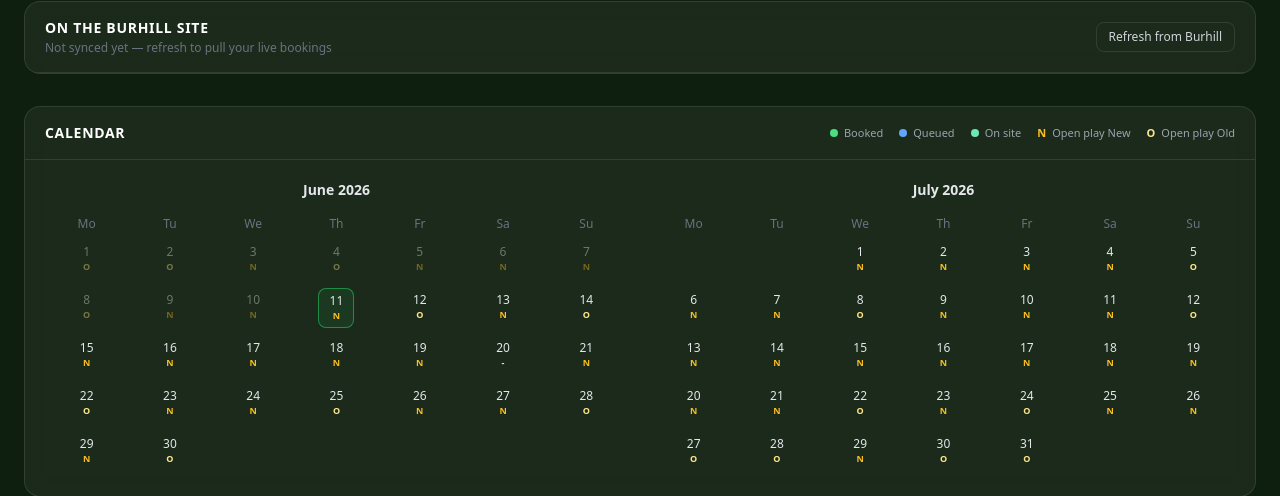
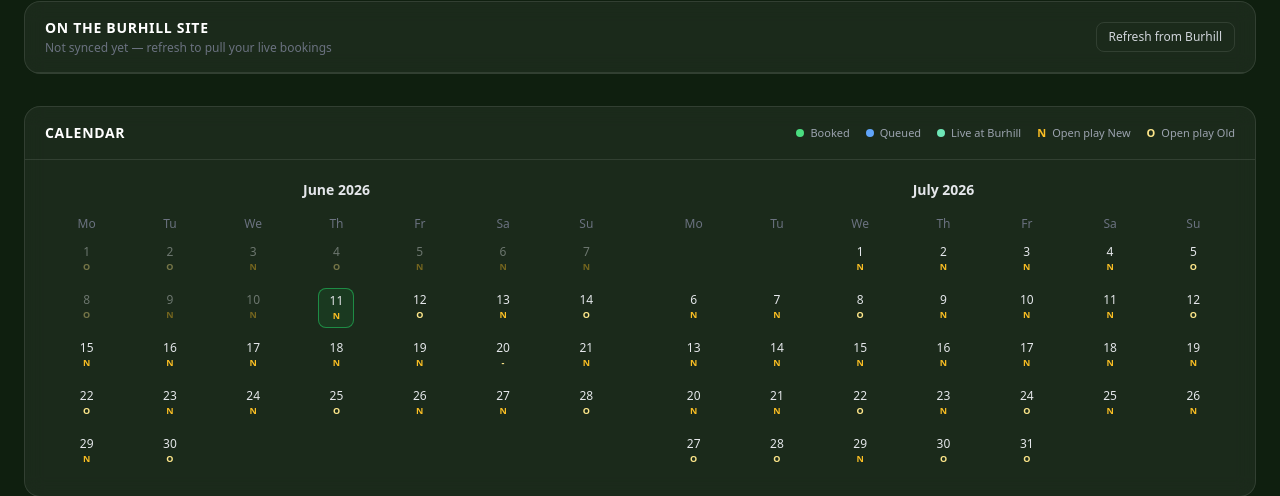
Before and after one commit to PaulJohnson85/burhill-booker, a Flask app: page / in a window 1280 px wide. Shown: the part 534-1030 px from the top of the page. Run offline with Flask 3, Linux system fonts and the light colour scheme; the visitor is signed in with stand-in values (Sample User, id 1); some libraries are stand-ins or nearby versions.

Commit message:
Rename calendar 'On site' marker to 'Live at Burhill'
Co-Authored-By: Claude Opus 4.8 <noreply@anthropic.com>

```diff
--- a/templates/index.html
+++ b/templates/index.html
@@ -321,7 +321,7 @@
         <div class="flex items-center gap-4 text-[11px] text-gray-400">
           <span class="flex items-center gap-1.5"><span class="w-2 h-2 rounded-full bg-green-400 inline-block"></span> Booked</span>
           <span class="flex items-center gap-1.5"><span class="w-2 h-2 rounded-full bg-blue-400 inline-block"></span> Queued</span>
-          <span class="flex items-center gap-1.5"><span class="w-2 h-2 rounded-full bg-emerald-300 inline-block"></span> On site</span>
+          <span class="flex items-center gap-1.5"><span class="w-2 h-2 rounded-full bg-emerald-300 inline-block"></span> Live at Burhill</span>
           <span class="flex items-center gap-1.5"><span class="text-amber-400 font-bold">N</span> Open play New</span>
           <span class="flex items-center gap-1.5"><span class="text-amber-200 font-bold">O</span> Open play Old</span>
         </div>
@@ -348,7 +348,7 @@
                 {% set tip = [] %}
                 {% if d.booked %}{% set _ = tip.append('Booked ' ~ d.booked|join(', ')) %}{% endif %}
                 {% if d.queued %}{% set _ = tip.append('Queued ' ~ d.queued|join(', ')) %}{% endif %}
-                {% if d.site %}{% set _ = tip.append('On site ' ~ d.site|join(', ')) %}{% endif %}
+                {% if d.site %}{% set _ = tip.append('Live at Burhill ' ~ d.site|join(', ')) %}{% endif %}
                 {% if d.open_play %}{% set _ = tip.append('Open play: ' ~ d.open_play ~ (' ' ~ d.open_play_times if d.open_play_times else '')) %}{% endif %}
                 {% if d.event %}{% set _ = tip.append(d.event) %}{% endif %}
                 <td class="py-1">
```
